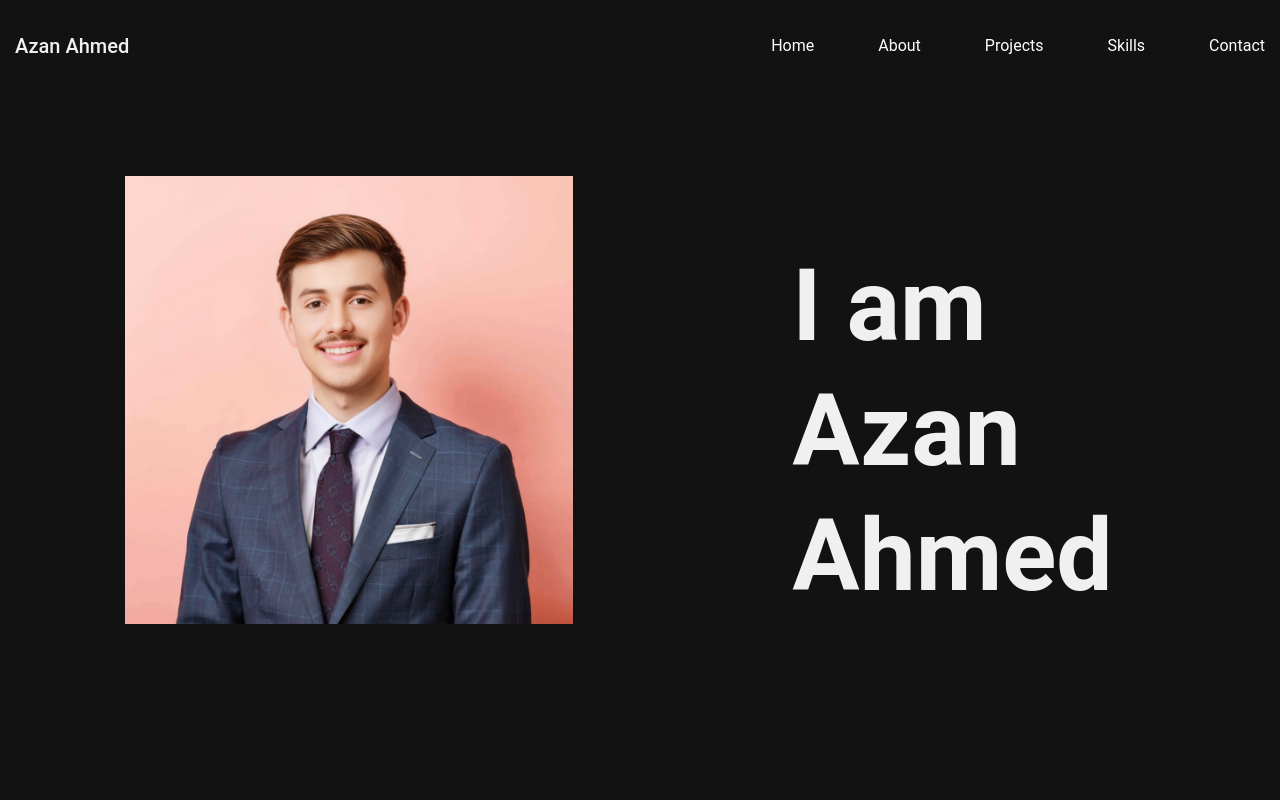
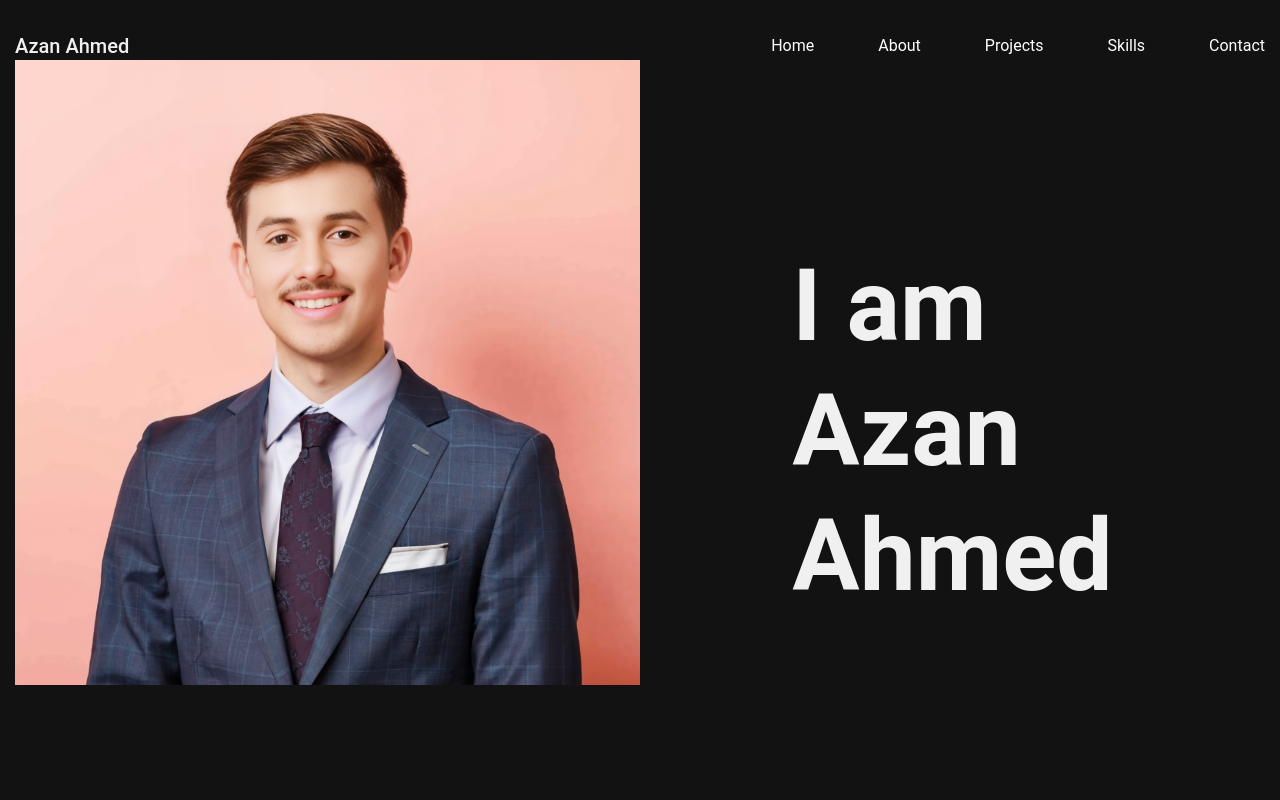
Before and after one commit to azanahmed07/My_Portfolio, a Next.js app: page / in a window 1280 px wide. Shown: the top 800 px of the page. Built offline with nearby package versions, Linux system fonts and the light colour scheme.

Commit message:
Initial commit

```diff
--- a/app/components/Hero.tsx
+++ b/app/components/Hero.tsx
@@ -1,6 +1,7 @@
 import React from 'react'
 import Navbar from './Navbar'
-
+import Image from 'next/image'
+import mypic from "@/public/AZAN.jpg"
 const Hero = () => {
   return (
     <div id="hero" className='min-h-screen bg-no-repeat bg-[url(/Azan.jpg)] bg-left lg:bg-[15%] bg-cover'
@@ -8,7 +9,9 @@ const Hero = () => {
     >
       <Navbar />
       <div className='container grid lg:grid-cols-2 h-[calc(100vh-60px)]'>
-        <div className='hidden lg:block'></div>
+        <div className='hidden lg:block'>
+          <Image src={mypic} alt='mypic'/>
+        </div>
         <div className='text-[80px] sm:text-[100px] font-bold leading-tight flex justify-center items-center'>
           <div>
             <p  data-aos="zoom-in-up">I am</p>
```
